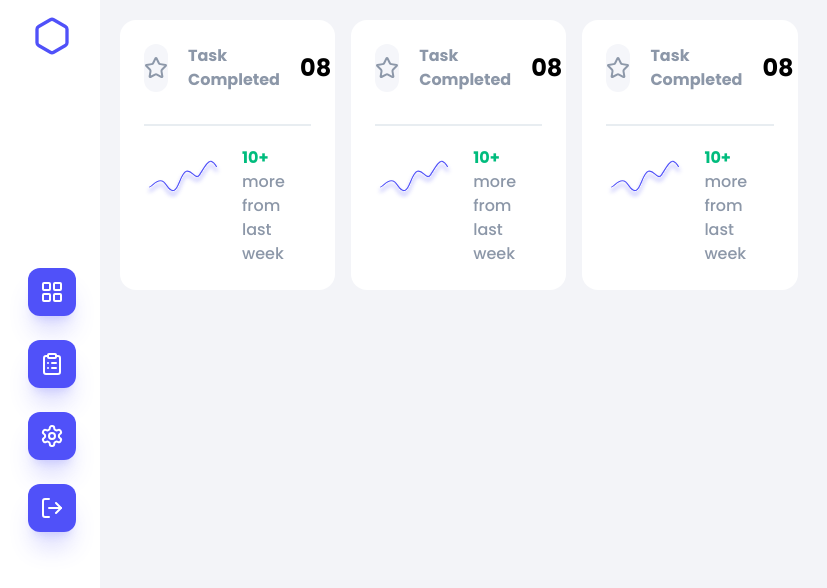
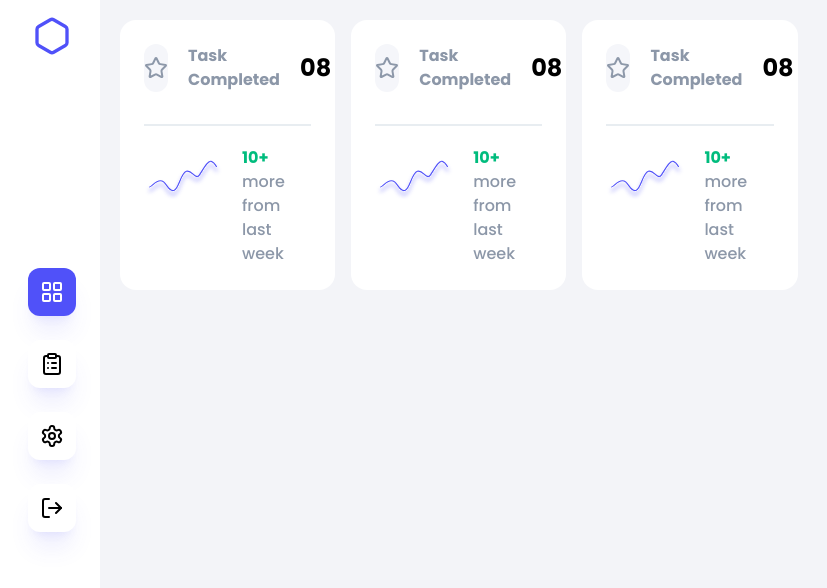
Before and after one commit to ahmed-khlifi/tasky, a React (Vite) app: page /dashboard in a window 1280 px wide. Shown: the top 588 px of the page, without its empty margins (0-827 px from the left). Built offline with nearby package versions, Linux system fonts and the light colour scheme; sample sign-in values are in the browser's storage.

Commit message:
feat: enhance Sidebar component with active state highlighting for navigation items

```diff
--- a/src/components/dashboard/Sidebar.tsx
+++ b/src/components/dashboard/Sidebar.tsx
@@ -1,24 +1,35 @@
-import { ClipboardList, Hexagon, LayoutGrid, LogOut, Settings } from 'lucide-react'
-import React from 'react'
+import { ClipboardList, Hexagon, LayoutGrid, LogOut, LucideProps, Settings } from 'lucide-react'
+import React, { ReactElement } from 'react'
 import useAuth from '../../hooks/useAuth'
-import { useNavigate } from 'react-router'
+import { useLocation, useNavigate } from 'react-router'
 
 export default function Sidebar() {
     const { logoutHandler } = useAuth()
     const navigate = useNavigate();
+    const { pathname } = useLocation();
+    console.log(pathname);
+
 
     return (
         <div className='flex flex-col items-center justify-center gap-6 w-16 h-full'>
             <div className='absolute top-4'>
                 <Hexagon color='#5051F9' size={40} />
             </div>
-            <SideBarIcon name='Dashboard' onClick={() => navigate('/dashboard')}>
+            <SideBarIcon
+                active={pathname === '/dashboard'}
+                name='Dashboard'
+                onClick={() => navigate('/dashboard')}>
                 <LayoutGrid />
             </SideBarIcon>
-            <SideBarIcon name='Tasks' onClick={() => navigate('tasks')}>
+            <SideBarIcon
+                active={pathname.includes("tasks")}
+                name='Tasks'
+                onClick={() => navigate('tasks')}>
                 <ClipboardList />
             </SideBarIcon>
-            <SideBarIcon name='Settings'>
+            <SideBarIcon
+                active={pathname.includes("Settings")}
+                name='Settings'>
                 <Settings />
             </SideBarIcon>
             <SideBarIcon name='Logout' onClick={logoutHandler}>
@@ -29,12 +40,19 @@ export default function Sidebar() {
 }
 
 
-function SideBarIcon({ children, onClick, name }: { children: React.ReactNode, onClick?: () => void, name: string }) {
+function SideBarIcon({ children, onClick, name, active = false }: { children: React.ReactNode, onClick?: () => void, name: string, active?: boolean }) {
     return (
         <div
             title={name}
-            onClick={onClick} className='flex items-center justify-center bg-[#5051F9] w-12 h-12 rounded-xl hover:rounded-4xl cursor-pointer hover:bg-[#5051F9]/95 shadow-xl shadow-[#5051F9]/20 transition-all duration-200 ease-in-out'>
-            {children}
+            onClick={onClick}
+            className={`flex items-center justify-center
+             ${active ? ' bg-[#5051F9] hover:bg-[#5051F9]/95 ' :
+                    'bg-white hover:bg-[#f6f6f6]'}
+             }
+             w-12 h-12 rounded-xl hover:rounded-4xl
+             cursor-pointer shadow-xl shadow-[#5051F9]/10
+             transition-all duration-200 ease-in-out`}>
+            {React.cloneElement(children as ReactElement<LucideProps>, { color: active ? "white" : "black" })}
         </div>
     )
 }
```
